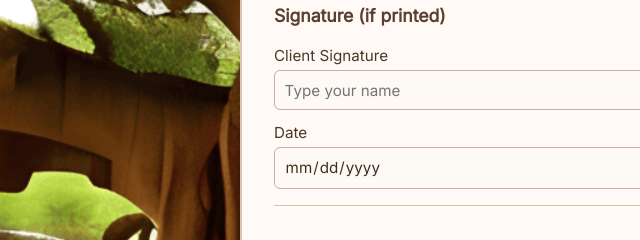
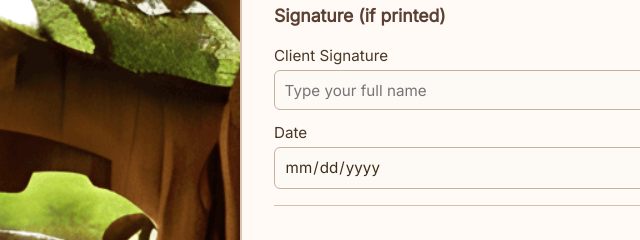
Before and after one commit to sham-ii/ClientForm, a plain HTML site: page index.html in a window 1280 px wide. Shown: the part 1886-2126 px from the top of the page, 0-640 px from the left. Drawn offline with Linux system fonts and the light colour scheme.

Commit message:
starter pack

```diff
--- a/index.html
+++ b/index.html
@@ -114,7 +114,7 @@
         <legend>Signature (if printed)</legend>
 
         <label for="signature">Client Signature</label>
-        <input type="text" id="signature" name="signature" placeholder="Type your name" />
+        <input type="text" id="signature" name="signature" placeholder="Type your full name" />
 
         <label for="date">Date</label>
         <input type="date" id="date" name="date" />
```
